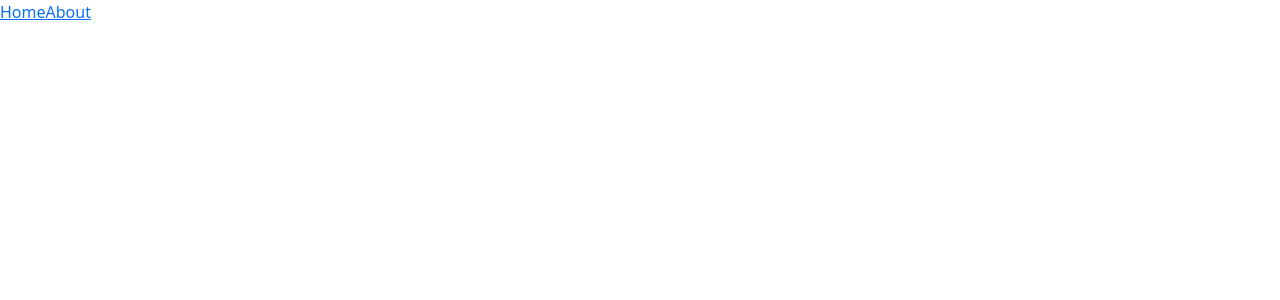
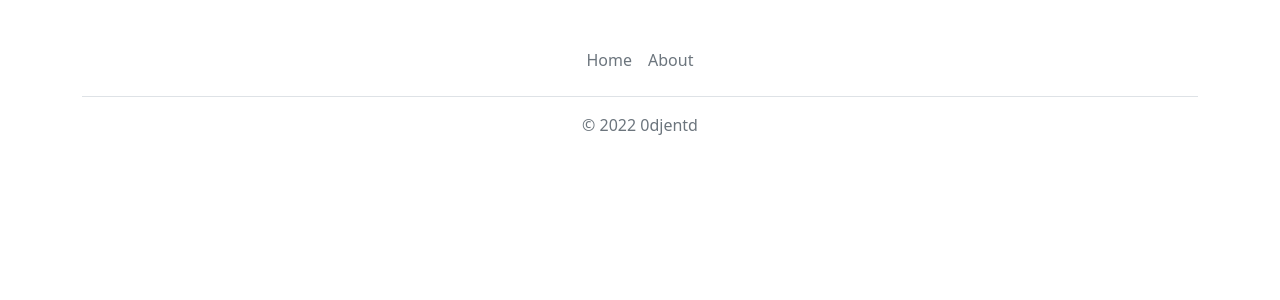
Before and after one commit to 0djentd/alprou, a Vue app: page / in a window 1280 px wide. Shown: the top 300 px of the page. Built offline with nearby package versions, Linux system fonts and the light colour scheme.

Commit message:
Added AppFooter.vue

```diff
--- a/src/App.vue
+++ b/src/App.vue
@@ -1,18 +1,24 @@
-<script setup lang="ts">
-import { RouterLink, RouterView } from 'vue-router'
+<script lang="ts">
+import AppFooter from "./components/AppFooter.vue";
+export default {
+  data() {
+    return {
+      year: 2022,
+      links: [
+        { url: "/", name: "Home" },
+        { url: "/about/", name: "About" },
+      ],
+    };
+  },
+  components: { AppFooter },
+};
 </script>
 
 <template>
-  <header>
-    <nav>
-      <RouterLink to="/">Home</RouterLink>
-      <RouterLink to="/about">About</RouterLink>
-    </nav>
-  </header>
-
   <RouterView />
+  <AppFooter :links="links" :year="year" />
 </template>
 
 <style>
-@import '@/assets/style.css';
+@import "@/assets/style.css";
 </style>
--- /dev/null
+++ b/src/components/AppFooter.vue
@@ -0,0 +1,24 @@
+<script>
+import { RouterLink } from "vue-router";
+export default {
+  props: {
+    year: Number,
+    links: Array,
+  },
+  components: [RouterLink],
+};
+</script>
+<template>
+  <div class="container">
+    <footer class="py-3 my-4">
+      <ul class="nav justify-content-center border-bottom pb-3 mb-3">
+        <li class="nav-item" :key="link.url" v-for="link in links">
+          <RouterLink :to="link.url" class="nav-link px-2 text-muted">
+            {{ link.name }}
+          </RouterLink>
+        </li>
+      </ul>
+      <p class="text-center text-muted">&copy; {{ year }} 0djentd</p>
+    </footer>
+  </div>
+</template>
```
